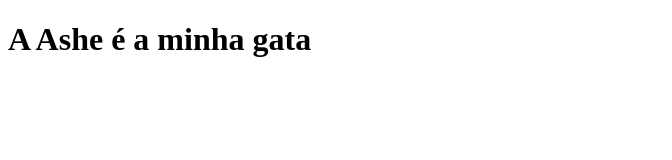
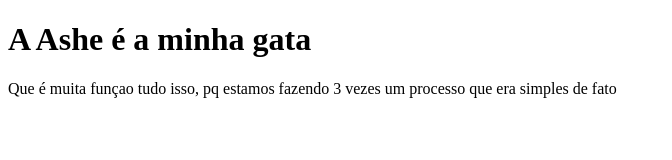
Before and after one commit to idinow/gcsIdino, a plain HTML site: page index.html in a window 1280 px wide. Shown: the whole page, without its empty margins (0-672 px from the left). Drawn offline with Linux system fonts and the light colour scheme.

Commit message:
Inclusão de parágrafo

```diff
--- a/index.html
+++ b/index.html
@@ -5,6 +5,6 @@
 </head>
 <body>
 	<h1>A Ashe é a minha gata</h1>
-
+	<p>Que é muita funçao tudo isso, pq estamos fazendo 3 vezes um processo que era simples de fato</p>
 </body>
 </html>
```
